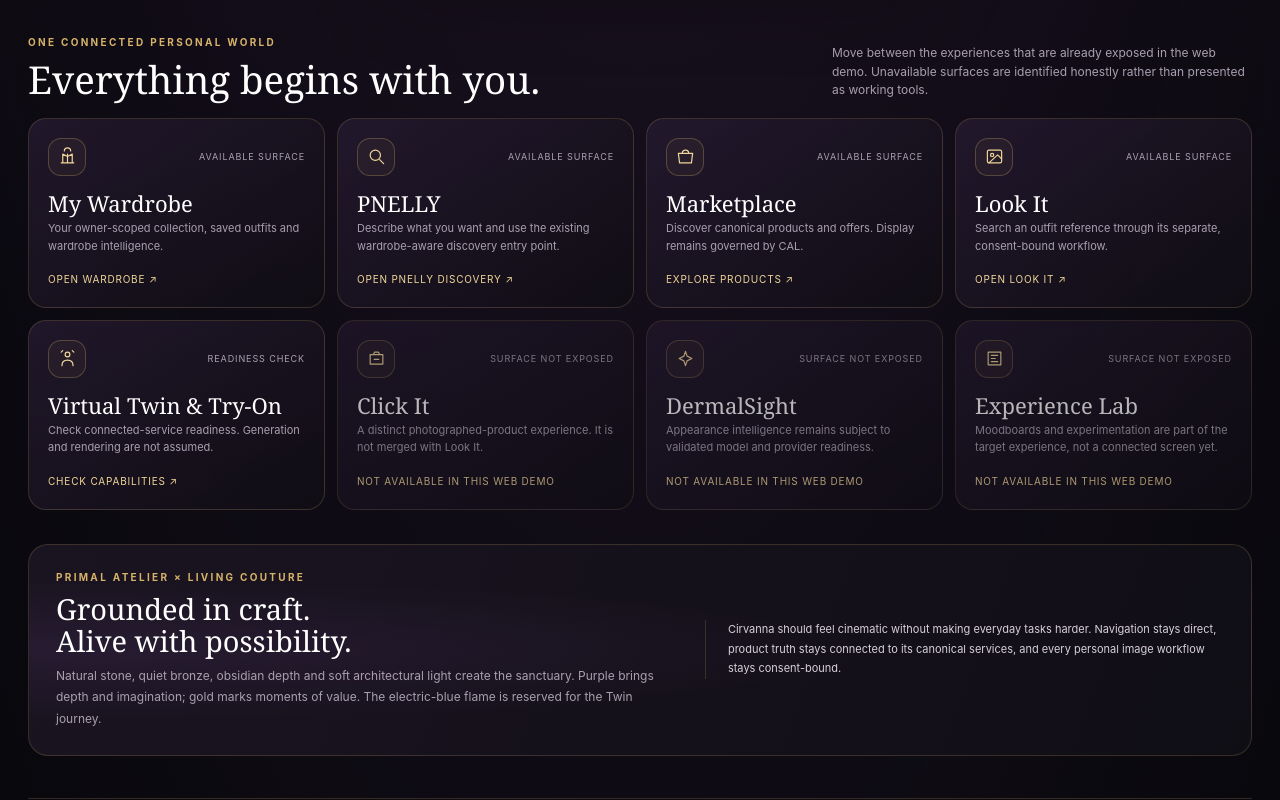
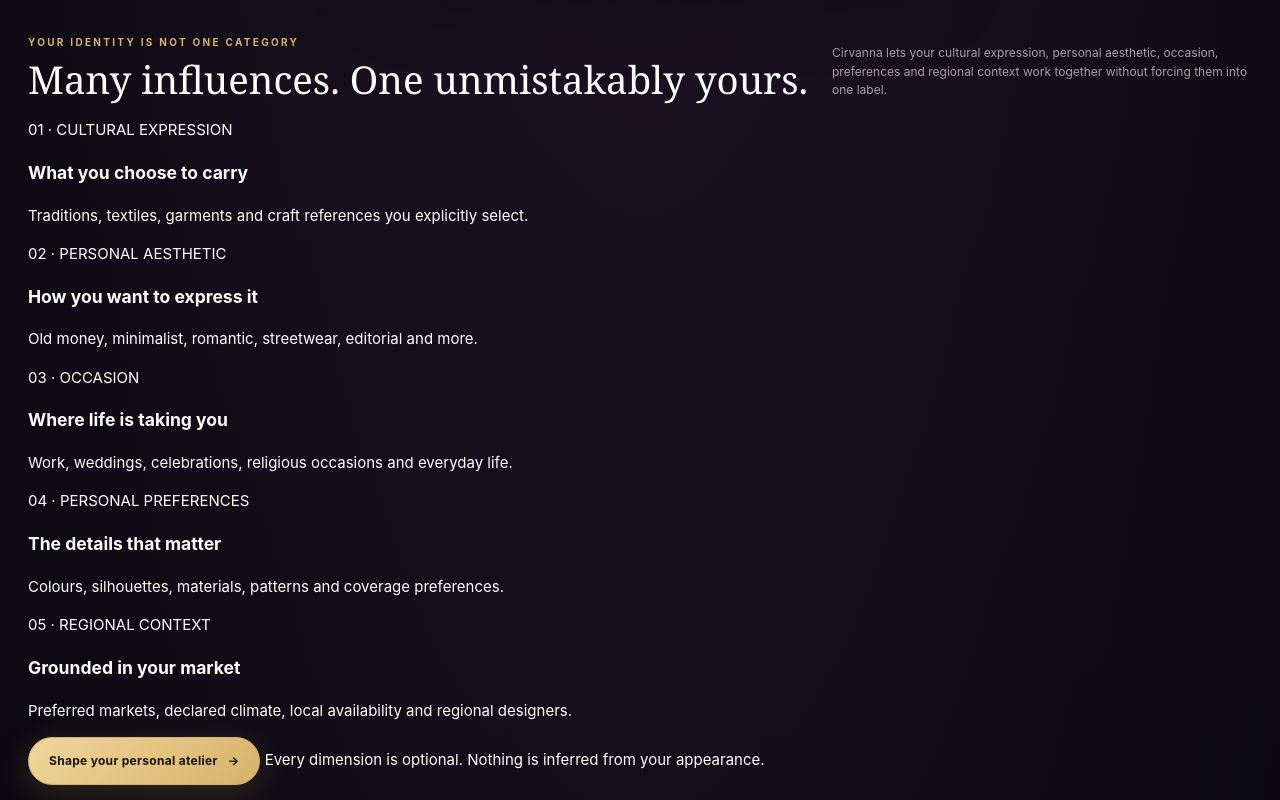
Before and after one commit to cirvannaco-png/Cirvanna-demo, a plain HTML site: page apps/demo-web/sanctuary.html in a window 1280 px wide. Shown: the part 760-1560 px from the top of the page. Drawn offline with Linux system fonts and the light colour scheme.

Commit message:
feat(sanctuary): introduce the five independent identity dimensions

```diff
--- a/apps/demo-web/sanctuary.html
+++ b/apps/demo-web/sanctuary.html
@@ -113,6 +113,27 @@
       </aside>
     </section>
 
+    <section class="cv-identity" aria-labelledby="identityDimensionsTitle">
+      <div class="cv-section-head">
+        <div>
+          <div class="cv-kicker">Your identity is not one category</div>
+          <h2 id="identityDimensionsTitle">Many influences. One unmistakably yours.</h2>
+        </div>
+        <p>Cirvanna lets your cultural expression, personal aesthetic, occasion, preferences and regional context work together without forcing them into one label.</p>
+      </div>
+      <div class="cv-identity-grid">
+        <article class="cv-identity-card"><span>01 · CULTURAL EXPRESSION</span><h3>What you choose to carry</h3><p>Traditions, textiles, garments and craft references you explicitly select.</p></article>
+        <article class="cv-identity-card"><span>02 · PERSONAL AESTHETIC</span><h3>How you want to express it</h3><p>Old money, minimalist, romantic, streetwear, editorial and more.</p></article>
+        <article class="cv-identity-card"><span>03 · OCCASION</span><h3>Where life is taking you</h3><p>Work, weddings, celebrations, religious occasions and everyday life.</p></article>
+        <article class="cv-identity-card"><span>04 · PERSONAL PREFERENCES</span><h3>The details that matter</h3><p>Colours, silhouettes, materials, patterns and coverage preferences.</p></article>
+        <article class="cv-identity-card"><span>05 · REGIONAL CONTEXT</span><h3>Grounded in your market</h3><p>Preferred markets, declared climate, local availability and regional designers.</p></article>
+      </div>
+      <div class="cv-identity-actions">
+        <a class="cv-button cv-button-primary" href="/wardrobe.html">Shape your personal atelier <span aria-hidden="true">→</span></a>
+        <span>Every dimension is optional. Nothing is inferred from your appearance.</span>
+      </div>
+    </section>
+
     <section aria-labelledby="universeTitle">
       <div class="cv-section-head">
         <div><div class="cv-kicker">One connected personal world</div><h2 id="universeTitle">Everything begins with you.</h2></div>
```
